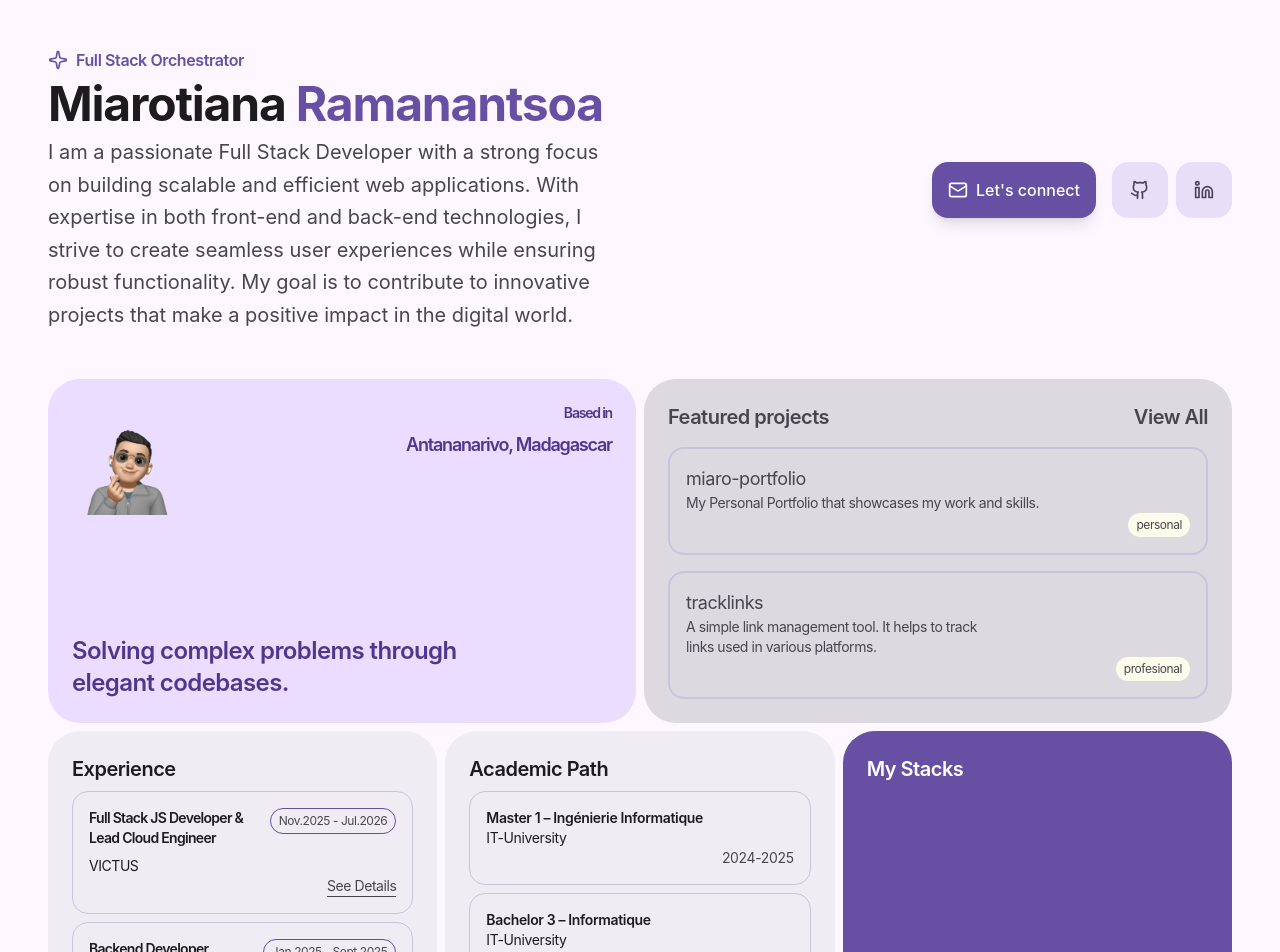
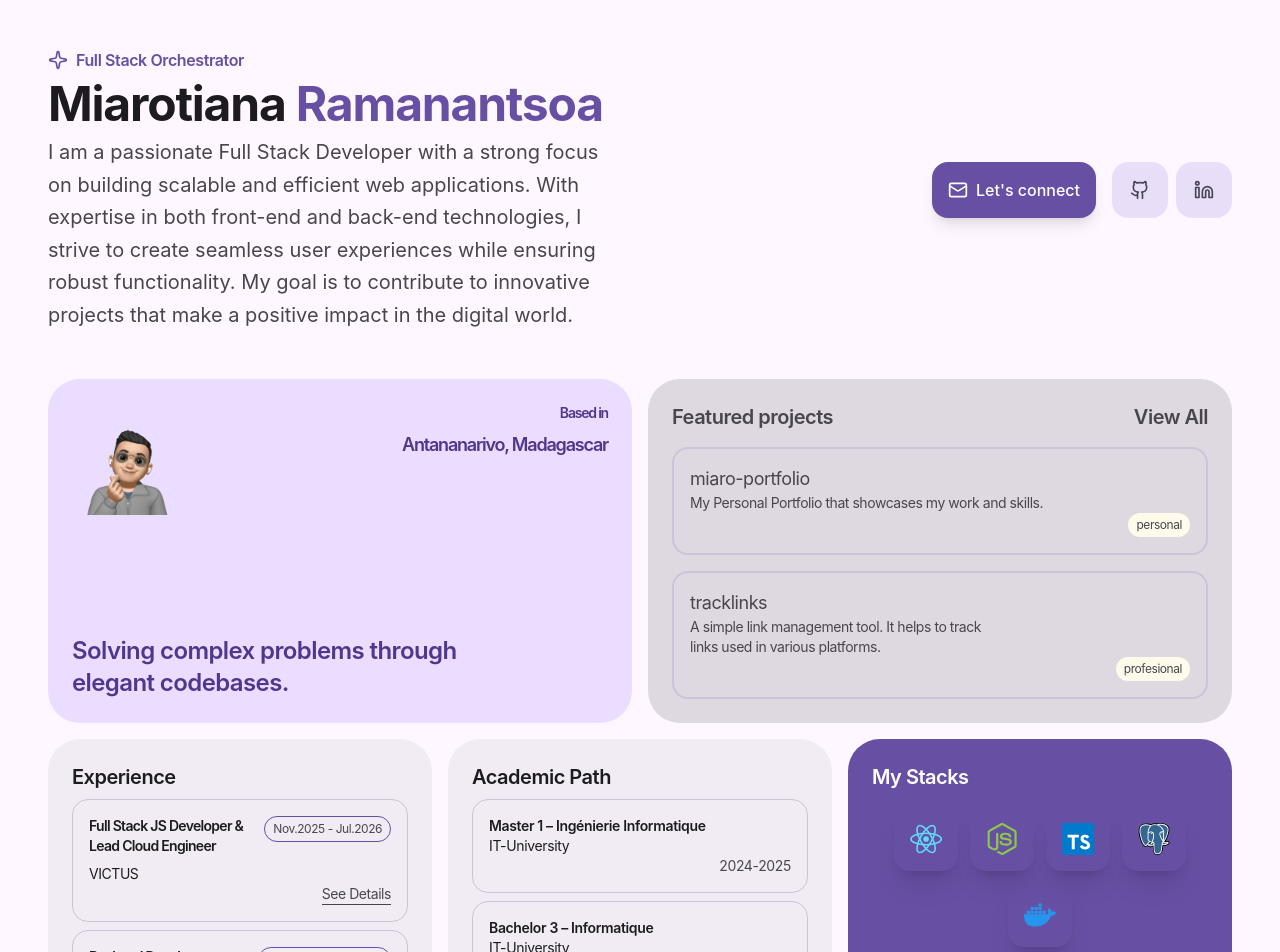
Before and after one commit to Miarotianastephan/miaro-portfolio, a React (Vite) app: page / in a window 1280 px wide. Shown: the top 952 px of the page. Built offline with nearby package versions, Linux system fonts and the light colour scheme.

Commit message:
Added illustration of stack lists

```diff
--- a/src/components/About.tsx
+++ b/src/components/About.tsx
@@ -3,11 +3,26 @@
 */
 // import face from '@/assets/miaro_face_w_bg.png';
 import full from '@/assets/miaro_full_w_bg.png';
+import {
+    Docker,
+    NodeJs,
+    PostgreSQL,
+    React,
+    TypeScript,
+} from '@/assets/TechStackIcons';
 
 export const About = () => {
+    const stackBadges = [
+        { id: 'react', content: <React className="h-8 w-8" />, bg: '' },
+        { id: 'node', content: <NodeJs className="h-8 w-8" />, bg: '' },
+        { id: 'ts', content: <TypeScript className="h-8 w-8" />, bg: '' },
+        { id: 'postgres', content: <PostgreSQL className="h-8 w-8" />, bg: '' },
+        { id: 'docker', content: <Docker className="h-8 w-8" />, bg: '' },
+    ];
+
     return (
         <main className="max-h-max w-full flex items-center justify-center">
-            <div className="grid h-full w-full grid-cols-1 md:grid-cols-2 md:grid-rows-2 gap-2">
+            <div className="grid h-full w-full grid-cols-1 md:grid-cols-2 md:grid-rows-2 gap-4">
                 {/* section 1 */}
                 <div className="flex flex-col justify-between p-6 col-span-1 row-span-1 rounded-4xl bg-primary-container text-on-primary-container text-lg lg:text-2xl font-semibold tracking-tight selection:text-tertiary selection:bg-surface-container">
 
@@ -51,7 +66,7 @@ export const About = () => {
                 </div>
 
                 {/* section 2 */}
-                <div className="grid col-span-full grid-cols-1 md:grid-cols-2 lg:grid-cols-3 lg:grid-rows-1 gap-2">
+                <div className="grid col-span-full grid-cols-1 md:grid-cols-2 lg:grid-cols-3 lg:grid-rows-1 gap-4">
                     <div className="flex flex-col gap-2 p-6 text-xl font-semibold tracking-tight col-span-1 rounded-4xl bg-surface-dim-bright">
                         Experience
 
@@ -97,8 +112,19 @@ export const About = () => {
 
                     </div>
 
-                    <div className="p-6 text-xl font-semibold text-on-primary tracking-tight col-span-1 rounded-4xl bg-primary">
-                        My Stacks
+                    <div className="flex flex-col gap-4 p-6 text-xl font-semibold text-on-primary tracking-tight col-span-1 rounded-4xl bg-primary">
+                        <span>My Stacks</span>
+
+                        <div className="flex flex-wrap items-center justify-center gap-3">
+                            {stackBadges.map(({ id, content, bg }) => (
+                                <div
+                                    key={id}
+                                    className={`flex h-16 w-16 items-center justify-center rounded-2xl shadow-xl ${bg}`}
+                                >
+                                    {content}
+                                </div>
+                            ))}
+                        </div>
                     </div>
                 </div>
             </div>
```
